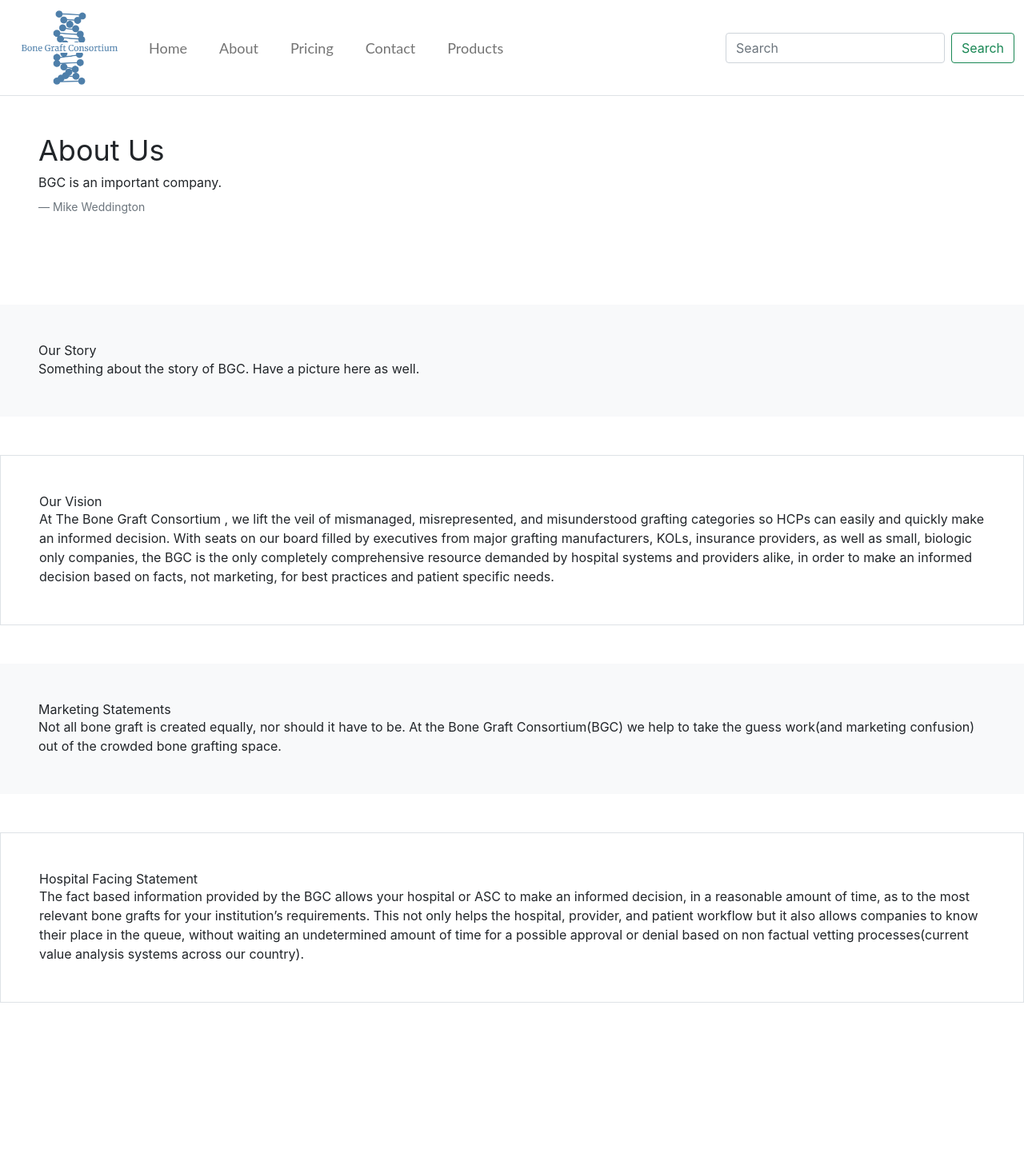
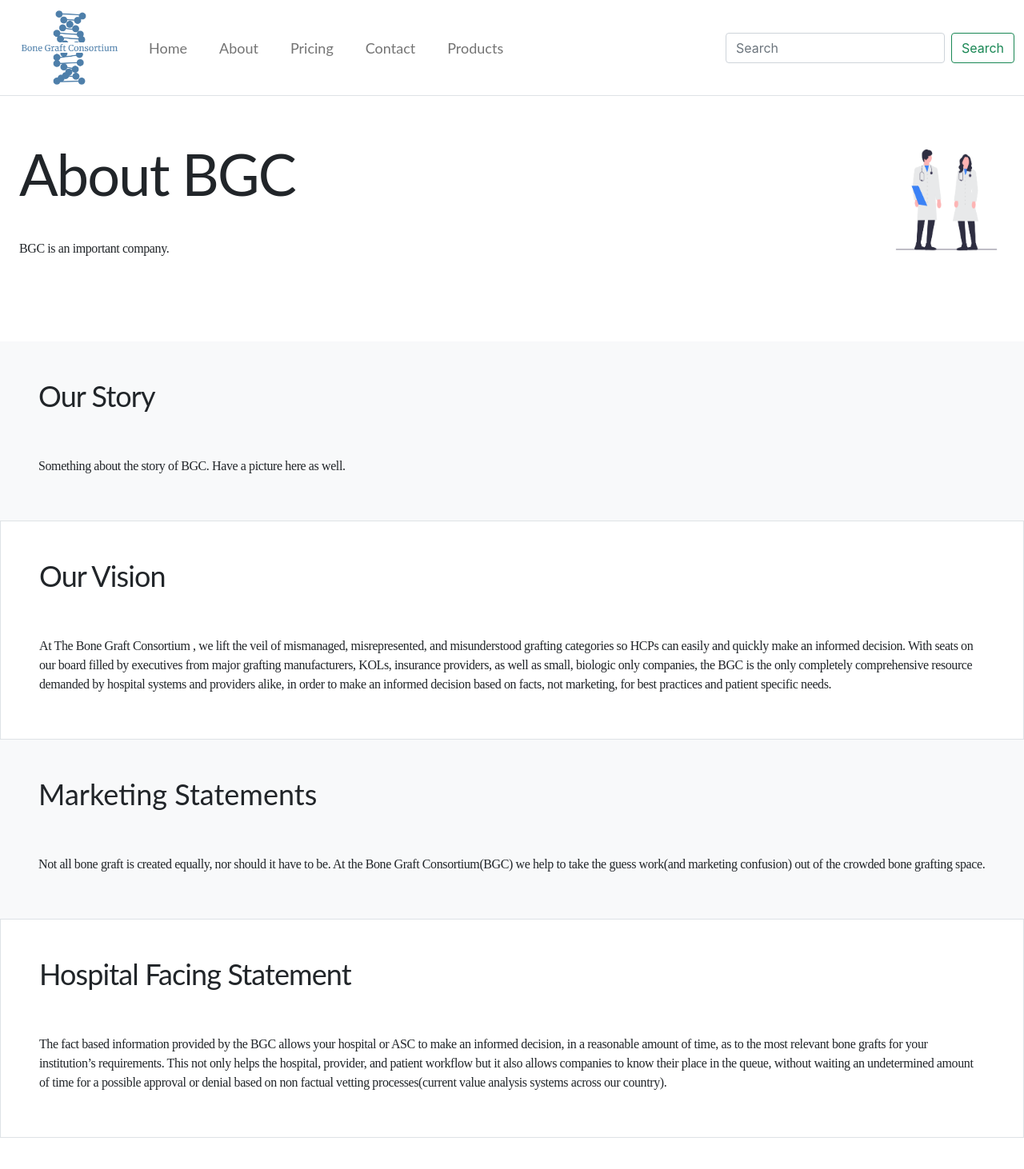
Before and after one commit to davidwilliford99/BGC, a React (Create React App) app in the folder app/: page /about in a window 1280 px wide. Shown: the top 1462 px of the page at 80% size. Before the commit the page ends 1302 px from the top, so only its background shows below. Built offline with nearby package versions, Linux system fonts and the light colour scheme.

Commit message:
Restyled About Page

```diff
--- a/app/src/AppRouter.js
+++ b/app/src/AppRouter.js
@@ -25,6 +25,7 @@ function AppRouter(){
 
                 <Route path="/products" element={<ProductsPage/>}/>
 
+                <Route path="/" element={<HomePage/>} />
 
             </Routes>
     )
--- a/app/src/pages/HomePage.js
+++ b/app/src/pages/HomePage.js
@@ -12,7 +12,7 @@ function HomePage() {
 
       <div className='h-screen px-40 d-flex flex-column justify-center' id='hero-section'>
         <h1 className='text-light text-7xl py-20 font-["Lato"] font-bold leading-snug'>
-          Lifting the veil of mismanaged information of Bone Grafting
+          Lifting the veil of mismanaged information on Bone Grafting
         </h1>
         <a href='/products' className='btn btn-primary btn-lg btn-get-started px-5 rounded-xl font-["Montserrat"] font-medium xl:w-1/4 text-2xl'>
           See Products
@@ -52,7 +52,7 @@ function HomePage() {
 
 
 
-          <div class="col-md-6 col-lg-4 mb-4 bg-blue-300 p-5 rounded-sm">
+          <div class="col-md-6 col-lg-4 mb-4 bg-blue-200 p-5 rounded-sm">
             <h6 class="mb-5 text-blue-600 text-3xl">What does the BGC do that’s not currently being done in the industry</h6>
             <p>
               <strong><u>Absolutely!</u></strong> The Bone Graft Consortium is a platform that provides easily accessible, unbiased information about bone grafts for healthcare providers. It consolidates all bone grafts in a single website and app, allowing healthcare providers to make informed decisions based on facts. Manufacturers can register with the BGC and provide a comprehensive overview of their products, eliminating misinformation and misleading marketing claims. Hospitals and surgery centers can partner with the BGC to require manufacturers to join and gain entry into their facilities. The BGC provides a clear and concise pathway for manufacturers to gain visibility in facilities across the country.
@@ -61,7 +61,7 @@ function HomePage() {
 
 
 
-          <div class="col-md-6 col-lg-4 mb-4 bg-blue-200 p-5 rounded-sm">
+          <div class="col-md-6 col-lg-4 mb-4 bg-blue-100 p-5 rounded-sm">
             <h6 class="mb-5 text-blue-600 text-3xl">Why would spine/orthopedic or small biologic companies join the BGC?</h6>
             <p>
               <strong><u>Yes, it is possible!</u></strong> The Bone Graft Consortium will be funded by the industry and will be a non-profit entity. Manufacturers who are not listed and reviewed by the BGC may be perceived as less relevant or unwilling to provide unbiased information, risking their acceptance by reviewing hospital/ASC committees. Hospitals will require manufacturers to join the BGC for efficiency and to keep unscrupulous vendors out of their system. The non-profit entity gives confidence and legitimacy to the bone grafting marketplace and allows for complete financial transparency.
@@ -70,7 +70,7 @@ function HomePage() {
 
 
 
-          <div class="col-md-6 col-lg-4 mb-4 bg-blue-300 p-5 rounded-sm">
+          <div class="col-md-6 col-lg-4 mb-4 bg-blue-200 p-5 rounded-sm">
             <h6 class="mb-5 text-blue-600 text-3xl">Who will the BGC consist of and how will it help “level the playing field”?
             </h6>
             <p>
@@ -80,7 +80,7 @@ function HomePage() {
 
 
 
-          <div class="col-md-6 col-lg-4 mb-4 bg-blue-200 p-5 rounded-sm">
+          <div class="col-md-6 col-lg-4 mb-4 bg-blue-100 p-5 rounded-sm">
             <h6 class="mb-5 text-blue-600 text-3xl">A simple
               question?
             </h6>
@@ -91,7 +91,7 @@ function HomePage() {
 
 
 
-          <div class="col-md-6 col-lg-4 mb-4 bg-blue-300 p-5 rounded-sm">
+          <div class="col-md-6 col-lg-4 mb-4 bg-blue-200 p-5 rounded-sm">
             <h6 class="mb-5 text-blue-600 text-3xl">A simple
               question?
             </h6>
@@ -101,7 +101,7 @@ function HomePage() {
 
 
 
-          <div class="col-md-6 col-lg-4 mb-4 bg-blue-200 p-5 rounded-sm">
+          <div class="col-md-6 col-lg-4 mb-4 bg-blue-100 p-5 rounded-sm">
             <h6 class="mb-5 text-blue-600 text-3xl"> Another
               question that is longer than usual</h6>
             <p>
--- a/app/src/pages/aboutPage.js
+++ b/app/src/pages/aboutPage.js
@@ -1,23 +1,40 @@
 import React from 'react'
+
 
 function AboutPage(){
     return(
         <div className='about-wrapper'>
 
-            <div className='container p-5'>
-                <h1 className='text-4xl'>About Us</h1>
-                <p className='mt-2'>BGC is an important company.</p>
-                <footer class="blockquote-footer mt-2">Mike Weddington</footer>
+
+
+            <div id="header-section" className='container flex'>
+
+                <div className='container py-5 flex flex-col justify-center'>
+                    <h1 className='text-7xl font-["Lato"] font-normal leading-snug tracking-tight'>About BGC</h1>
+                    <p className='mt-4 card-text py-2 font-["Montserrat"] tracking-tight'>BGC is an important company.</p>
                 </div>
 
-            <div class="container p-5 mt-5 bg-light">
-                <h2>Our Story</h2>
-                <p>Something about the story of BGC. Have a picture here as well.</p>
+                <div id='image' className='flex flex-col justify-center'>
+                    <img src='images/undraw_doctors.png' className='h-40'/>
                 </div>
 
-            <div class="container p-5 my-5 border">
-                <h2>Our Vision</h2>
-                <p> At The Bone Graft Consortium , we
+            </div>
+
+
+
+
+            <div id='info-containers' className='mb-40'>
+
+
+                <div class="container p-5 mt-5 bg-light">
+                    <h2 className='text-4xl font-["Lato"] mb-5 tracking-tight'>Our Story</h2>
+                    <p className='py-2 font-["Montserrat"] tracking-tight'>Something about the story of BGC. Have a picture here as well.</p>
+                </div>
+
+
+                <div class="container p-5 border">
+                    <h2 className='text-4xl font-["Lato"] mb-5 tracking-tight'>Our Vision</h2>
+                    <p className='py-2 font-["Montserrat"] tracking-tight'> At The Bone Graft Consortium , we
                         lift the veil of mismanaged,
                         misrepresented, and misunderstood
                         grafting categories so HCPs can easily
@@ -31,22 +48,28 @@ function AboutPage(){
                         not marketing, for best practices and patient specific needs.</p>
                 </div>
 
-            <div class="container p-5 my-5 bg-light">
-                <h2>Marketing Statements</h2>
-                <p>Not all bone graft is created equally, nor should it have to be.
+
+                <div class="container p-5 bg-light">
+                    <h2 className='text-4xl font-["Lato"] mb-5'>Marketing Statements</h2>
+                    <p className='py-2 font-["Montserrat"] tracking-tight tracking-tight'>Not all bone graft is created equally, nor should it have to be.
                         At the Bone Graft Consortium(BGC) we help to take the guess work(and marketing
                         confusion) out of the crowded bone grafting space.</p>
                 </div>
 
-            <div class = "container p-5 my-5 border">
-                <h2>Hospital Facing Statement</h2>
-                <p>The fact based information provided by the BGC allows your hospital or ASC to make
+
+                <div class = "container p-5 border">
+                    <h2 className='text-4xl font-["Lato"] mb-5 tracking-tight'>Hospital Facing Statement</h2>
+                    <p className='py-2 font-["Montserrat"] tracking-tight'>The fact based information provided by the BGC allows your hospital or ASC to make
                         an informed decision, in a reasonable amount of time, as to the most relevant bone
                         grafts for your institution’s requirements. This not only helps the hospital, provider,
                         and patient workflow but it also allows companies to know their place in the queue, without
                         waiting an undetermined amount of time for a possible approval or denial based on non factual
                         vetting processes(current value analysis systems across our country).</p>
                 </div>
+
+
+            </div>
+
         </div>
     )
 }
```
Also changed, not shown: app/public/images/undraw_doctors.png (added). Lines whose indentation alone changed are shown as unchanged.
